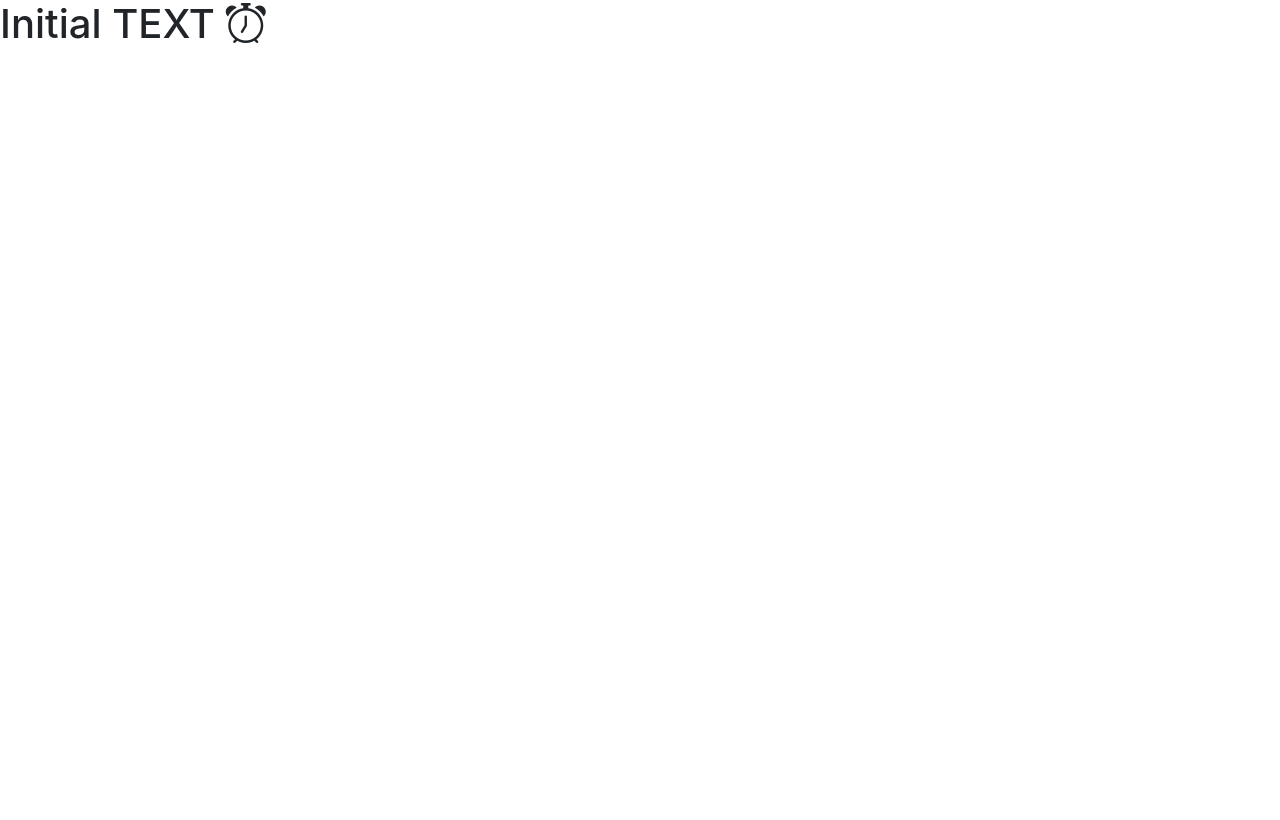
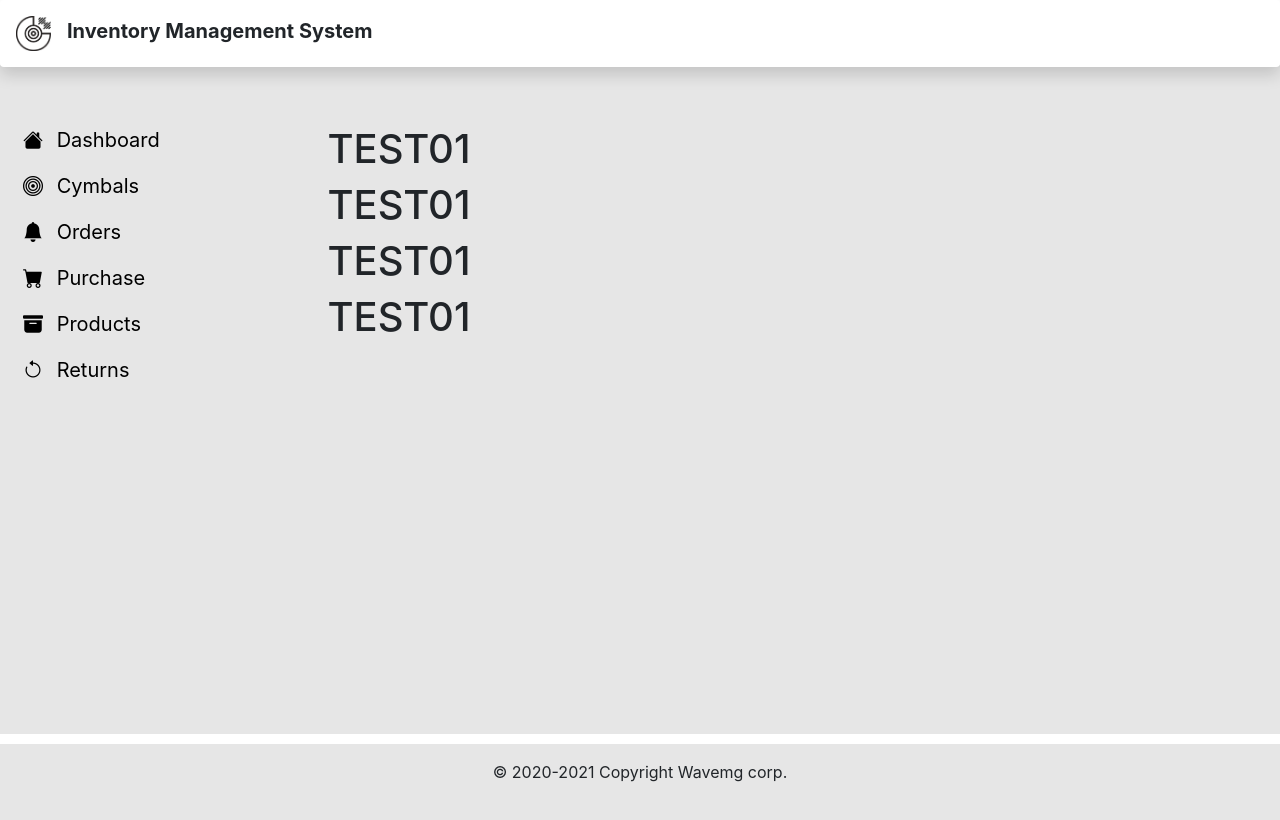
Before and after one commit to congmul/inventorymanagementsystem-react, a React (Create React App) app: page / in a window 1280 px wide. Shown: the top 820 px of the page. Built offline with nearby package versions, Linux system fonts and the light colour scheme.

Commit message:
complete frame

```diff
--- a/src/App.js
+++ b/src/App.js
@@ -1,10 +1,14 @@
 import React from 'react'
+import NavBar from './components/NavBar'
+import Frame from './components/Frame'
 
 function App() {
     return (
-        <div>
-           <h1>Initial TEXT <i class="bi bi-alarm"></i></h1>
-        </div>
+        <>
+        <Frame />
+        <NavBar />
+
+        </>
     )
 }
 
--- /dev/null
+++ b/src/components/Footer.js
@@ -0,0 +1,24 @@
+import React from 'react'
+
+export default function Footer() {
+    const style = {
+        position: "fixed",
+        width: "100%",
+        bottom: "0",
+        hr : {
+            marginTop: "1rem",
+            marginBottom: "1rem",
+            border: "0",
+            borderTop: "10px solid white"
+          }
+    }
+
+    return (
+        <footer style={style}>
+        <div style={style.hr}></div>
+        <div className="text-center">
+			    <p>© 2020-2021 Copyright Wavemg corp.</p>
+	    </div>
+        </footer>
+    )
+}
--- /dev/null
+++ b/src/components/Frame.js
@@ -0,0 +1,22 @@
+import React from 'react'
+import NavLeft from './NavLeft'
+import Footer from './Footer'
+
+export default function Frame() {
+    return (
+        <>
+        <div className="row" style={{backgroundColor: "#e6e6e6", marginTop:"65px", paddingTop: "60px", height:"100vh"}}>
+            <div className="col-3">
+                <NavLeft />
+            </div>
+            <div className="col-9">
+                <h1>TEST01</h1>
+                <h1>TEST01</h1>
+                <h1>TEST01</h1>
+                <h1>TEST01</h1>
+            </div>
+        </div>
+        <Footer />
+        </>
+    )
+}
--- /dev/null
+++ b/src/components/NavBar.js
@@ -0,0 +1,19 @@
+import React from 'react'
+import Logo from '../img/mainLogo.png';
+
+function NavBar() {
+    const style = {
+        position: "fixed",
+        width: "100%",
+        top: "0"
+    }
+
+    return(
+        <div className="row shadow rounded m-0 p-3 bg-white" style={style}>
+            <a href="/"><img src={Logo} className="d-flex" width="35px" alt="brand" /></a>
+            <div className="pl-3" style={{fontWeight: "bold", fontSize: "20px"}}>Inventory Management System</div>
+        </div>
+    )
+}
+
+export default NavBar;
--- /dev/null
+++ b/src/components/NavLeft.js
@@ -0,0 +1,26 @@
+import React from 'react'
+
+export default function NavLeft() {
+    return (
+        <div className="navLink container ml-2" style={{fontSize:"20px", backgroundColor: "#e6e6e6"}}>
+            <a href="/">
+                <p className="leftMenuLetter"><i className="bi bi-house-fill mr-2"></i> Dashboard</p>
+            </a>
+            <a href="/cymbals">
+                <p className="leftMenuLetter"><i className="bi bi-bullseye mr-2"></i> Cymbals</p>
+            </a>
+            <a href="/orders">
+                <p className="leftMenuLetter"><i className="bi bi-bell-fill mr-2"></i> Orders</p>
+            </a>
+            <a href="/purchase">
+                <p className="leftMenuLetter"><i className="bi bi-cart-fill mr-2"></i> Purchase</p>
+            </a>
+            <a href="/products">
+                <p className="leftMenuLetter"><i className="bi bi-archive-fill mr-2"></i> Products</p>
+            </a>
+            <a href="/returns">
+                <p className="leftMenuLetter"><i className="bi bi-arrow-counterclockwise mr-2"></i> Returns</p>
+            </a>
+        </div>
+    )
+}
--- /dev/null
+++ b/src/index.css
@@ -0,0 +1,9 @@
+.navLink a {
+    color:black;
+    text-decoration: none;
+}
+
+.navLink a:hover {
+    color:black;
+    text-decoration: none;
+}
--- a/src/index.js
+++ b/src/index.js
@@ -1,5 +1,6 @@
 import React from 'react';
 import ReactDOM from 'react-dom';
+import './index.css';
 import App from './App';
 import 'bootstrap/dist/css/bootstrap.min.css';
 import 'bootstrap-icons/font/bootstrap-icons.css';
```
Also changed, not shown: src/img/mainLogo.png (added), 1 other file (tests, documents, lock files or other folders).
